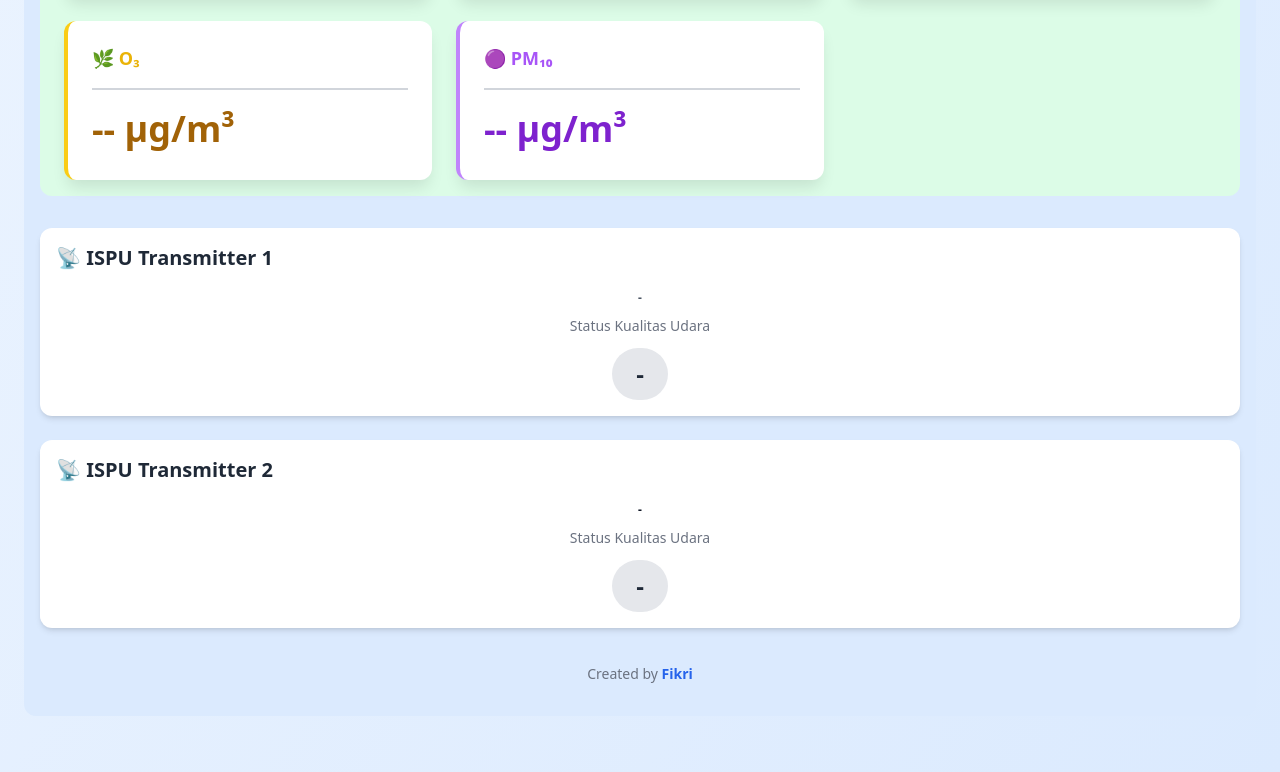
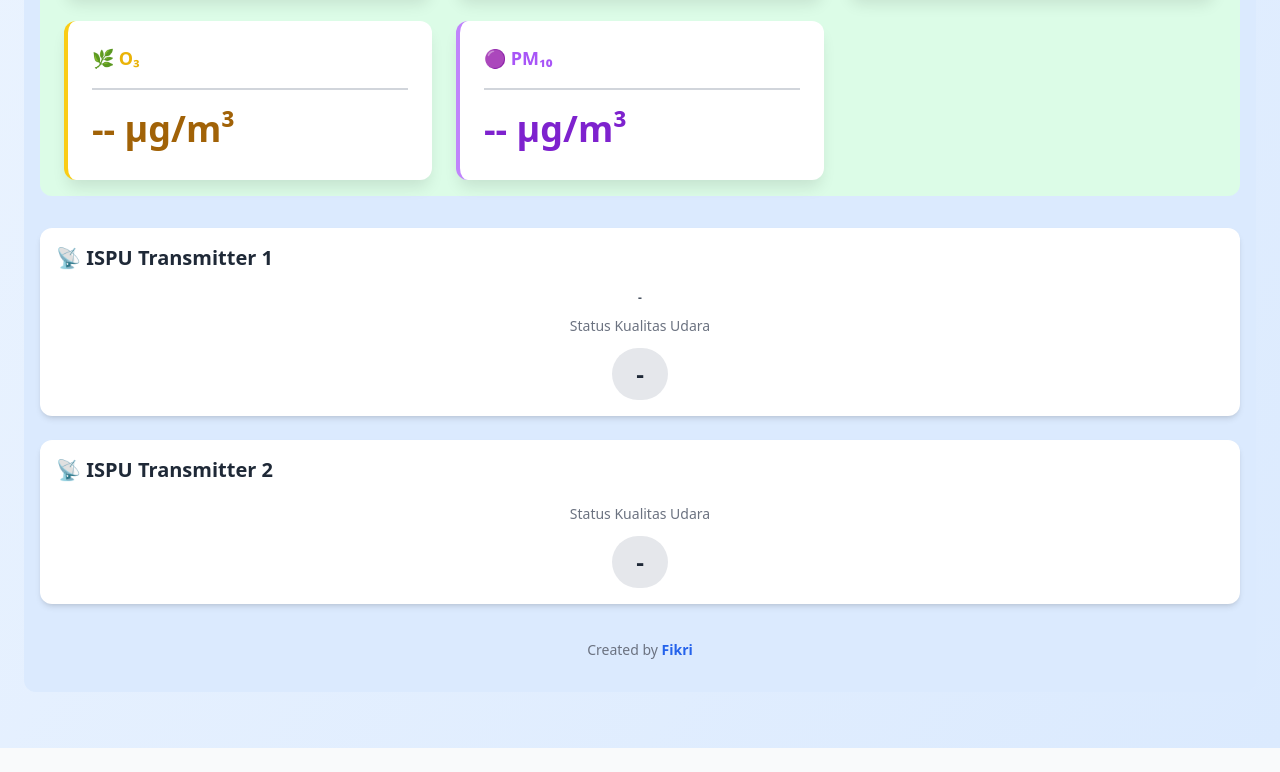
Before and after one commit to Cityzenss/Monitoring_Udara, a plain HTML site: page index.html in a window 1280 px wide. Shown: the part 906-1678 px from the top of the page. After the commit the page ends 1654 px from the top, so only its background shows below. Drawn offline with nearby package versions, Linux system fonts and the light colour scheme; a script that the page names is missing.

Commit message:
Update index.html

```diff
--- a/index.html
+++ b/index.html
@@ -122,8 +122,8 @@
             <h2 class="text-xl font-semibold text-gray-800 dark:text-white mb-3">📡 ISPU Transmitter 2</h2>
             <div class="flex flex-col justify-center items-center gap-2">
                  <div class="text-gray-600 dark:text-gray-300 text-center">
-                   <!--<span class="block text-sm">ISPU</span>-->
-                    <span id="pm10_2" class="text-xs font-bold text-gray-900 gray:text-gray">-</span>
+                   <!--<span class="block text-sm">ISPU</span>
+                    <span id="pm10_2" class="text-xs font-bold text-gray-900 gray:text-gray">-</span>-->
                 </div>
                 <div class="text-center">
                     <span class="block text-sm text-gray-500 dark:text-gray-300 mb-3">Status Kualitas Udara</span>
```
